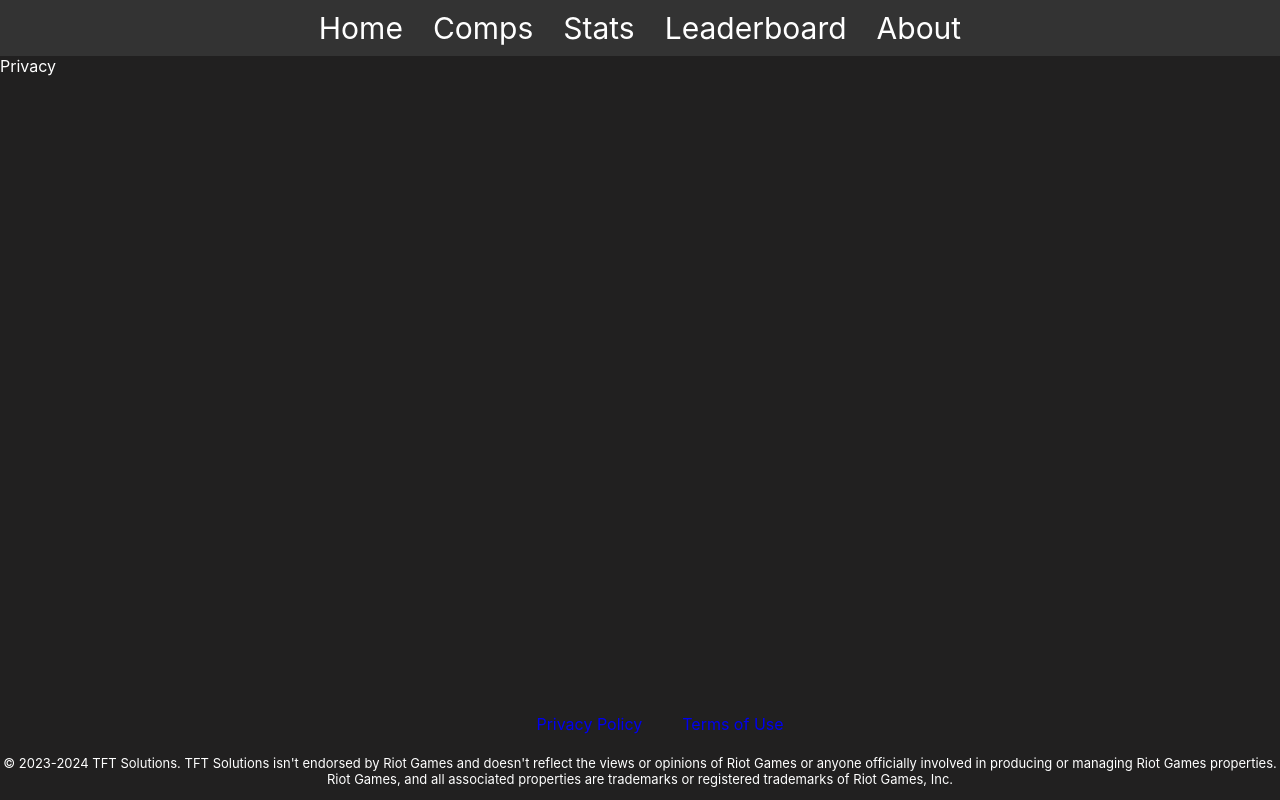
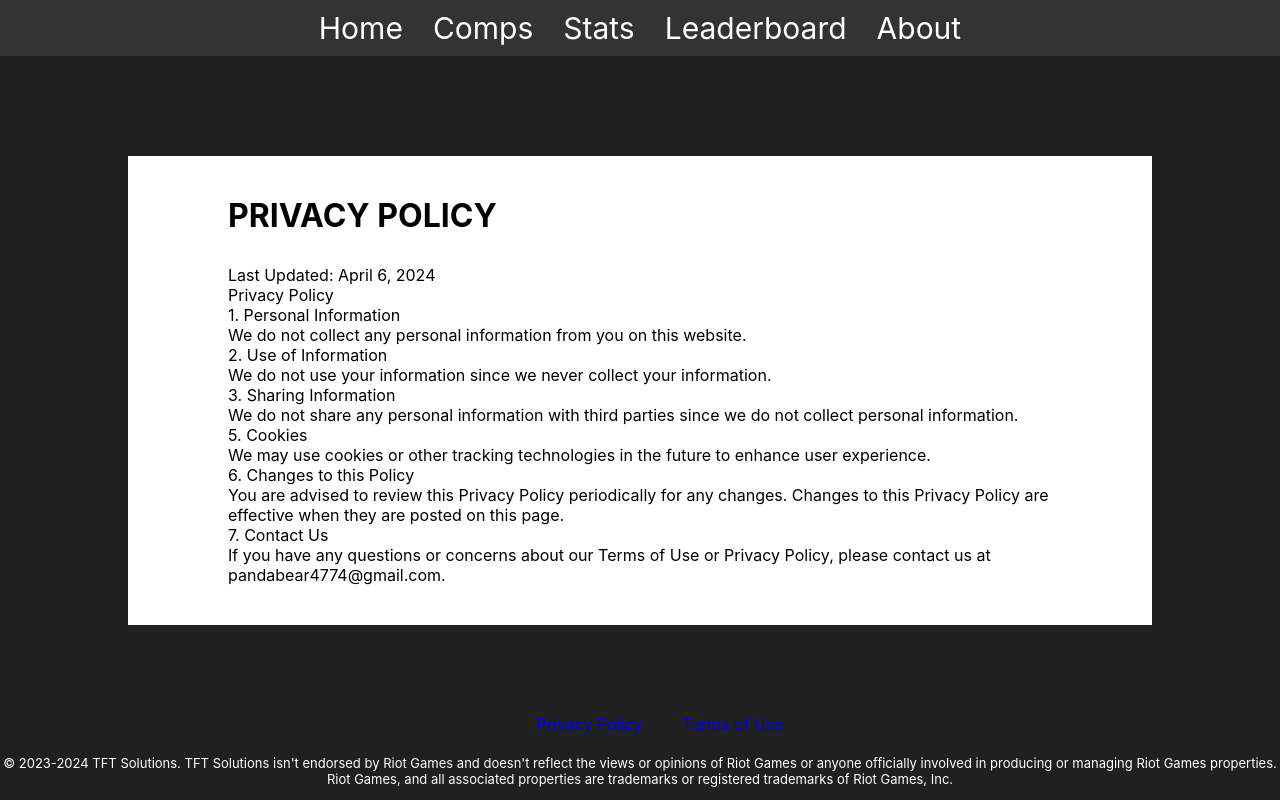
Before and after one commit to Kurtain4774/TFT_Double_Up, a React (Create React App) app in the folder client/: page /policies/privacy in a window 1280 px wide. Built offline with nearby package versions, Linux system fonts and the light colour scheme.

Commit message:
Added privacy policy page

```diff
--- a/client/src/pages/policies/privacy.css
+++ b/client/src/pages/policies/privacy.css
@@ -0,0 +1,29 @@
+@import "../css/pages.css";
+
+.privacy-div h1, .privacy-div p{
+    text-align: left;
+    margin: 0px 100px 0px 100px;
+    color: black;
+}
+
+.privacy-div h1{
+    padding-top: 40px;
+    padding-bottom: 30px;
+    padding-left: 0px;
+}
+
+.privacy-div p{
+    padding-top: 0px;
+    padding-bottom: 40px;
+}
+
+.wrapper{
+    background-color: rgb(33, 32, 32);
+}
+.privacy-div{
+    margin-left: auto;
+    margin-right: auto;
+    width: 80%;
+    margin-top: 100px;
+    background-color: white;
+}
--- a/client/src/pages/policies/privacy.js
+++ b/client/src/pages/policies/privacy.js
@@ -1,13 +1,30 @@
-import React from 'react';
+import React from "react";
 import "./privacy.css";
 
 const PrivacyPage = () => {
+  return (
+    <div className="wrapper">
+        <div className="privacy-div">
+        <h1>PRIVACY POLICY</h1>
+      <p>
+        Last Updated: April 6, 2024 <br /> Privacy Policy <br /> 1. Personal
+        Information <br /> We do not collect any personal information from you
+        on this website. <br /> 2. Use of Information <br /> We do not use your
+        information since we never collect your information. <br /> 3. Sharing
+        Information <br /> We do not share any personal information with third
+        parties since we do not collect personal information. <br /> 5. Cookies{" "}
+        <br /> We may use cookies or other tracking technologies in the future
+        to enhance user experience. <br /> 6. Changes to this Policy <br /> You
+        are advised to review this Privacy Policy periodically for any changes.
+        Changes to this Privacy Policy are effective when they are posted on
+        this page. <br /> 7. Contact Us <br /> If you have any questions or
+        concerns about our Terms of Use or Privacy Policy, please contact us at
+        pandabear4774@gmail.com.
+      </p>
+        </div>
 
-    return (
-    <div>
-        Privacy
     </div>
-    )
-}
+  );
+};
 
 export default PrivacyPage;
```
